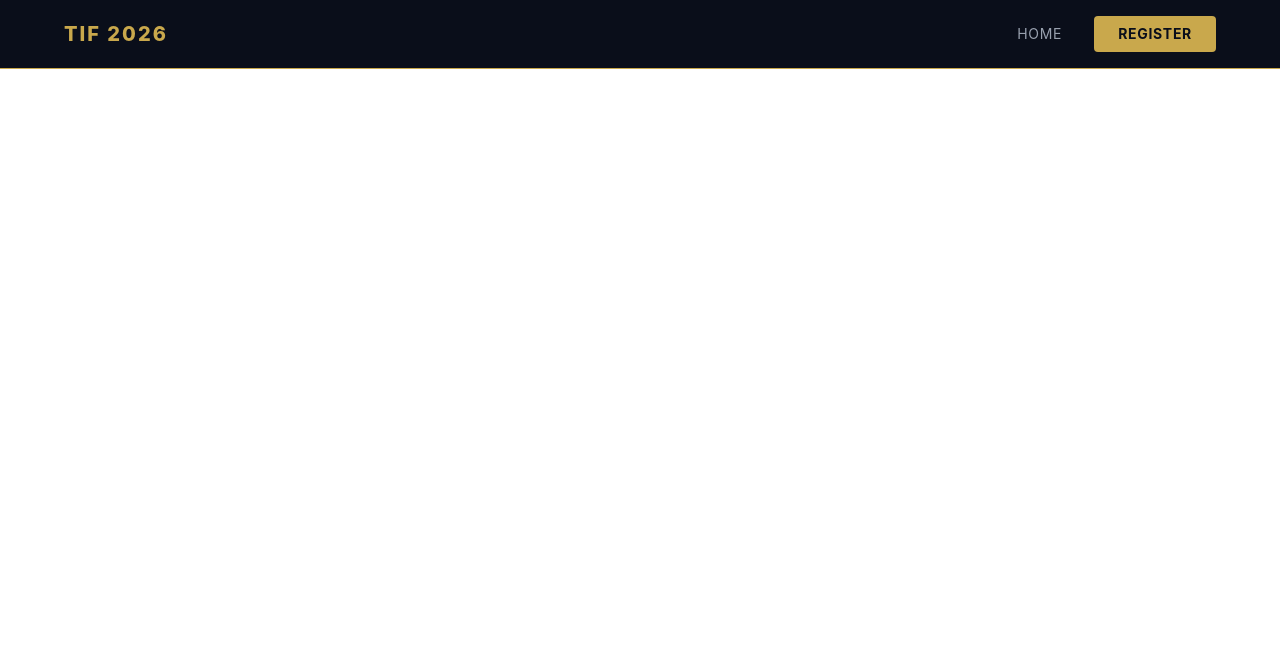
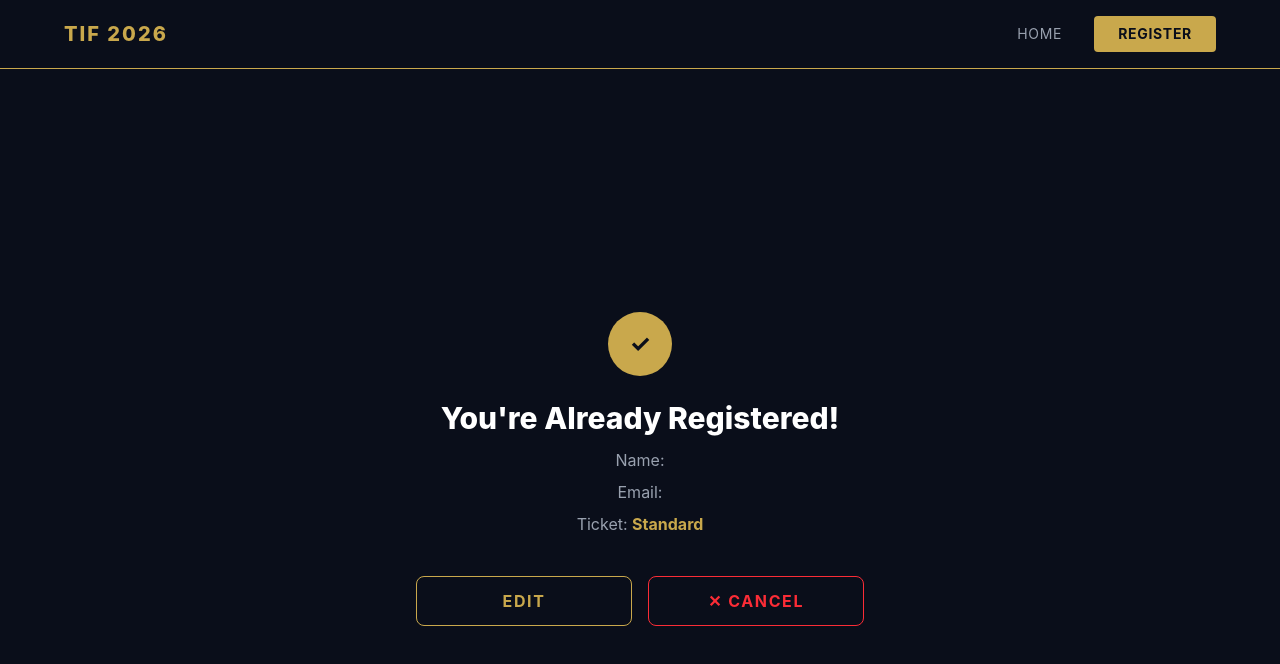
Before and after one commit to CherlyIC/Tech-Innovation-Forum, a React (Vite) app: page /my-registration in a window 1280 px wide. Shown: the top 664 px of the page. Built offline with nearby package versions, Linux system fonts and the light colour scheme.

Commit message:
add the myregistation page to always the use who have already register for the event

```diff
--- a/src/pages/MyRegistration.jsx
+++ b/src/pages/MyRegistration.jsx
@@ -1,8 +1,66 @@
 import React from "react";
-function MyRegistration () {
+import { useNavigate } from "react-router-dom"
+
+function MyRegistrationPage({ form, setForm, setIsRegistered }) {
+  const navigate = useNavigate()
+
+  const handleCancel = () => {
+    localStorage.removeItem("registration")
+    setIsRegistered(false)
+    setForm({
+      firstName: "",
+      lastName: "",
+      email: "",
+      phone: "",
+      organization: "",
+      ticketType: "Standard",
+
+    })
+    navigate("/")
+  }
+
   return (
-    <></>
+    <div className="bg-[#0a0e1a] min-h-screen flex items-center justify-center px-5">
+      <div className="max-w-md w-full text-center">
+
+        {/* Icon */}
+        <div className="w-16 h-16 rounded-full bg-[#c9a84c] flex items-center justify-center mx-auto mb-6">
+          <span className="text-2xl text-[#0a0e1a] font-bold">✓</span>
+        </div>
+
+        {/* Message */}
+        <h1 className="text-3xl font-extrabold text-white mb-3">
+          You're Already Registered!
+        </h1>
+        <p className="text-gray-400 mb-2">
+          Name: <span className="text-[#c9a84c] font-bold">{form.firstName} {form.lastName}</span>
+        </p>
+        <p className="text-gray-400 mb-2">
+          Email: <span className="text-[#c9a84c] font-bold">{form.email}</span>
+        </p>
+        <p className="text-gray-400 mb-10">
+          Ticket: <span className="text-[#c9a84c] font-bold">{form.ticketType}</span>
+        </p>
+
+        {/* Buttons */}
+        <div className="flex gap-4">
+          <button
+            onClick={() => navigate("/register")}
+            className="flex-1 border border-[#c9a84c] text-[#c9a84c] font-bold py-3 rounded-lg uppercase tracking-widest hover:bg-[#c9a84c] hover:text-[#0a0e1a] transition-colors duration-300"
+          >
+             Edit
+          </button>
+          <button
+            onClick={handleCancel}
+            className="flex-1 border border-red-500 text-red-500 font-bold py-3 rounded-lg uppercase tracking-widest hover:bg-red-500 hover:text-white transition-colors duration-300"
+          >
+            ✕ Cancel
+          </button>
+        </div>
+
+      </div>
+    </div>
   )
 }
 
-export default MyRegistration
+export default MyRegistrationPage
```
